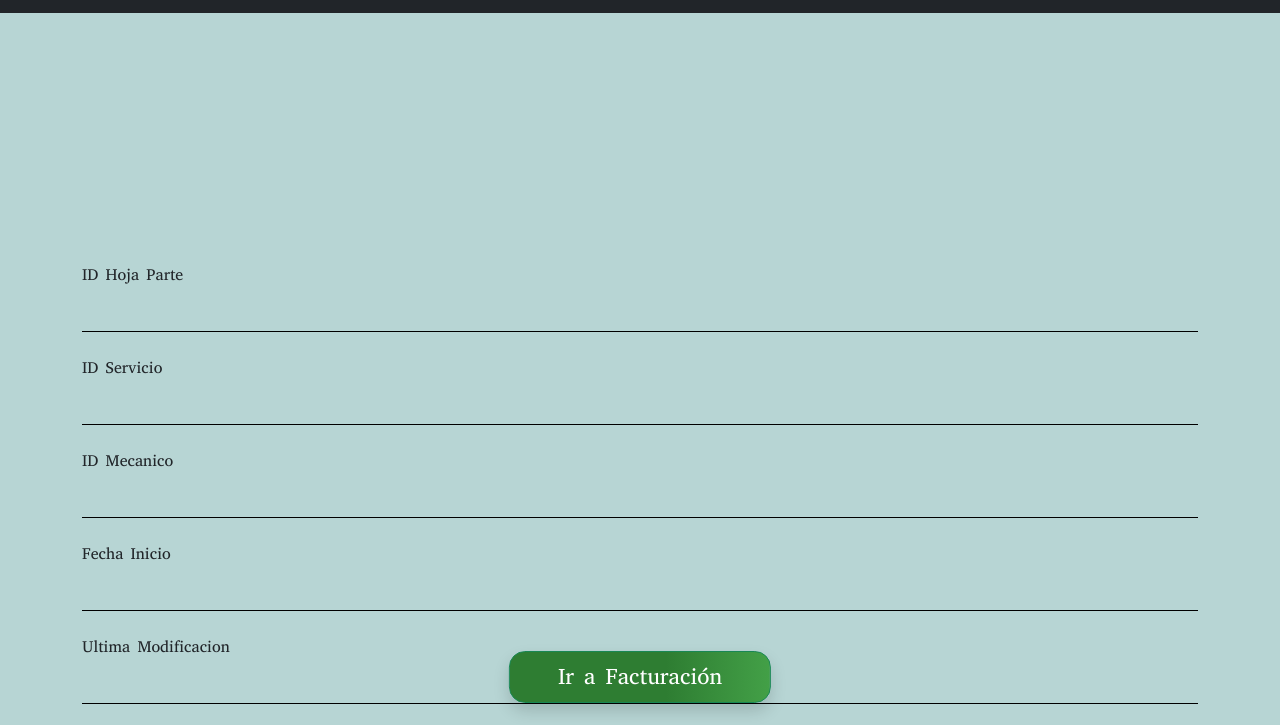
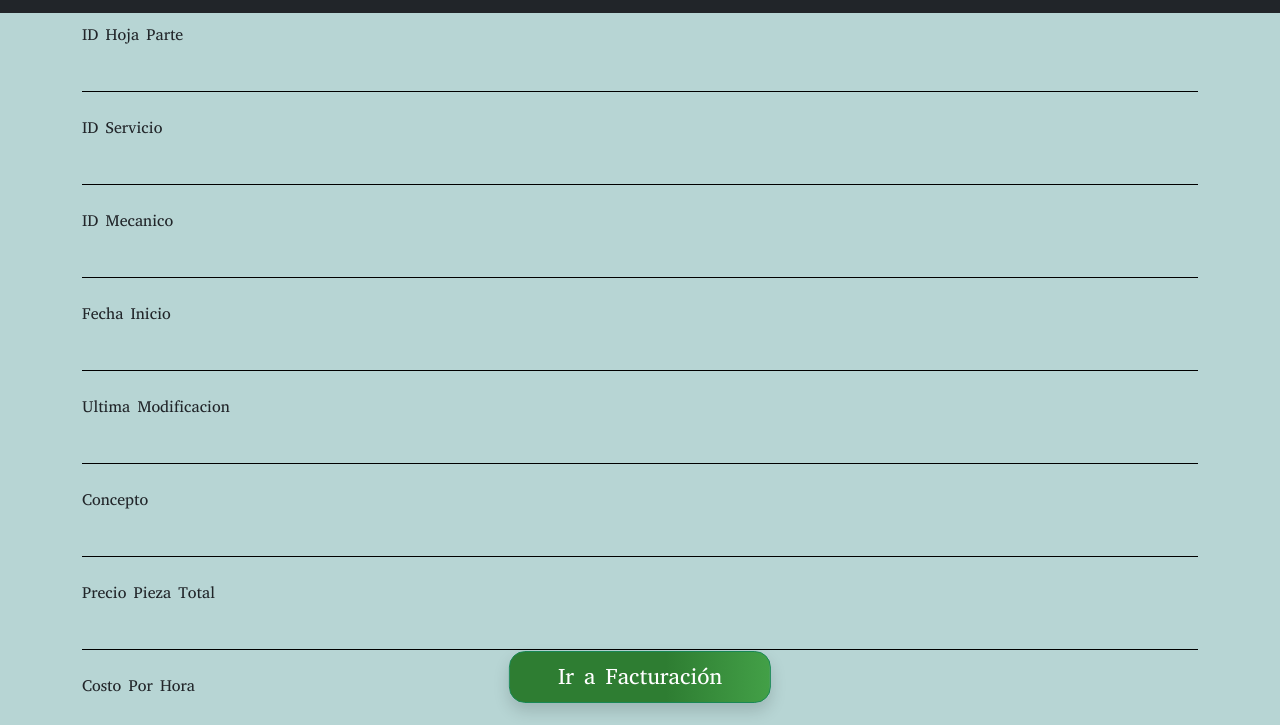
Before and after one commit to Darlin-Chalas/FrontendPM, a plain HTML site: page paginas/pagina_principal_admin.html in a window 1280 px wide. Shown: the part 57-782 px from the top of the page. Drawn offline with nearby package versions, Linux system fonts and the light colour scheme; sample sign-in values are in the browser's storage; files whose address does not match are found by name.

Commit message:
Prueba css

```diff
--- a/paginas/pagina_principal_admin.html
+++ b/paginas/pagina_principal_admin.html
@@ -89,7 +89,7 @@
     </header>
     <main>
         <section>
-            <div class="container" style="position: relative; top: 250px;">
+            <div class="container" style="position: relative; top: 10px;">
                 <div class="row">
                     <div class="col row-md-3">
                         <div class="mb-4">
```
